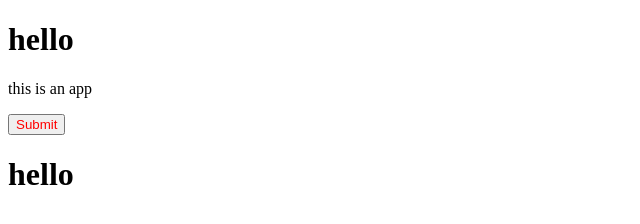
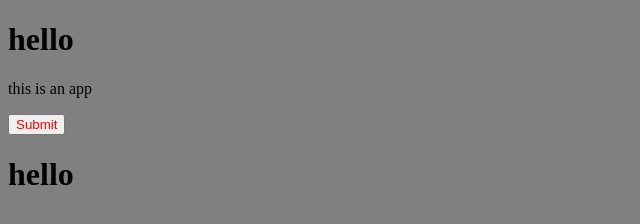
Before and after one commit to Thanhhuyluu/git-tutorial, a plain HTML site: page index.html in a window 1280 px wide. Shown: the whole page, without its empty margins (0-640 px from the left). Drawn offline with Linux system fonts and the light colour scheme.

Commit message:
update index.html

```diff
--- a/index.html
+++ b/index.html
@@ -3,7 +3,8 @@
 <head>
     <meta charset="UTF-8">
     <meta name="viewport" content="width=device-width, initial-scale=1.0">
-    <link rel="stylesheet" href="index.css"g>
+    <link rel="stylesheet" href="index.css">
+    <link rel="stylesheet" href="index2.css">
     <title>Document</title>
 </head>
 <body>
```
